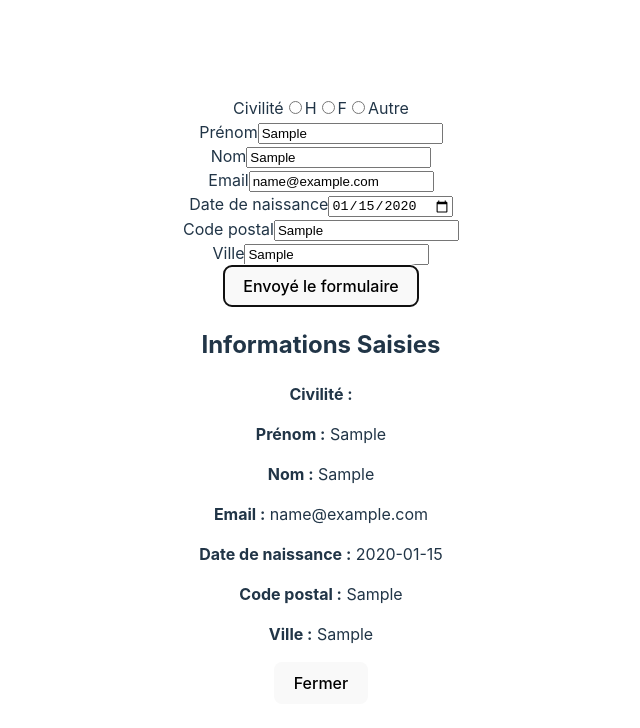
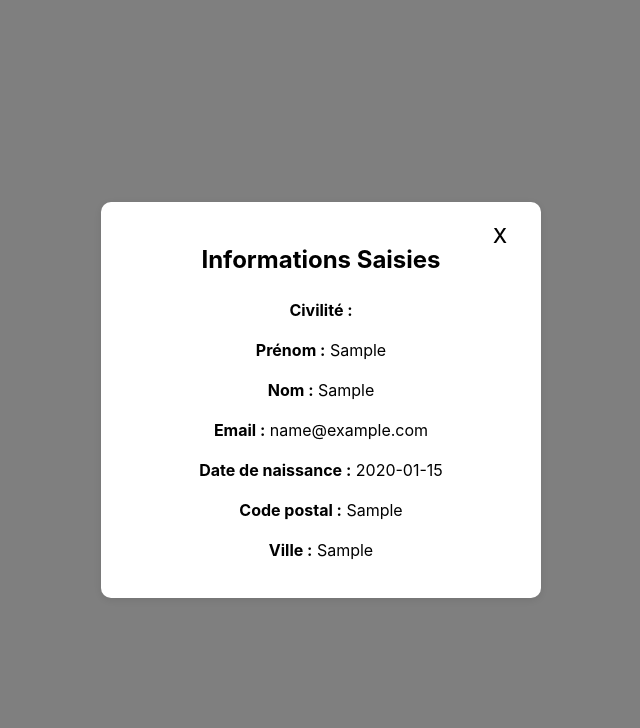
Before and after one commit to ThomasMoulins/app-cours, a React (Vite) app: page / in a window 1280 px wide. Both pictures are taken after typing "Sample", "Sample", "name@example.com", "2020-01-15", "Sample", "Sample" into the empty fields and a click on the button "Envoyé le formulaire". Shown: the top 728 px of the page, without its empty margins (319-959 px from the left). Built offline with nearby package versions, Linux system fonts and the light colour scheme.

Commit message:
Fenetre modal

```diff
--- a/src/components/Formulaire.jsx
+++ b/src/components/Formulaire.jsx
@@ -1,16 +1,16 @@
 import { useState } from "react";
 import Input from "./Input";
+import Modal from "./Modal/Modal";
 
 const Formulaire = () => {
-
   const [formData, setFormData] = useState({
-        civility: '',
-        name: '',
-        lastname: '',
-        email: '',
-        birthdate: '',
-        cp: '',
-        ville: '',
+    civility: "",
+    name: "",
+    lastname: "",
+    email: "",
+    birthdate: "",
+    cp: "",
+    ville: "",
   });
 
   const handleChange = (e) => {
@@ -20,43 +20,43 @@ const Formulaire = () => {
     });
   };
 
-  const [showModal, setShowModal] = useState(false);
+  const [isModalOpen, setModalOpen] = useState(false);
 
   function submitForm(event) {
     event.preventDefault();
-    setShowModal(true);
+    setModalOpen(true);
   }
 
   function closeModal() {
-    setShowModal(false);
+    setModalOpen(false);
   }
 
   return (
     <>
       <form onSubmit={submitForm}>
-        <div>
-          <label htmlFor="civility">Civilité</label>
-          <input
+        <Input
+          label="Homme"
           type="radio"
           name="civility"
           value="Homme"
           onChange={handleChange}
-          />H
-          <input
+        />
+        <Input
+          label="Femme"
           type="radio"
           name="civility"
           value="Femme"
           onChange={handleChange}
-          />F
-          <input
+        />
+        <Input
+          label="Autre"
           type="radio"
           name="civility"
           value="Autre"
           onChange={handleChange}
-          />Autre
-        </div>
+        />
         <Input
-            label="Prénom"
+          label="Prenom"
           type="text"
           name="name"
           value={formData.name}
@@ -99,19 +99,30 @@ const Formulaire = () => {
         />
         <button type="submit">Envoyé le formulaire</button>
       </form>
-      {showModal && (
-        <div className="modal">
+      <Modal isOpen={isModalOpen} onClose={closeModal}>
         <h2>Informations Saisies</h2>
-            <p><strong>Civilité :</strong> {formData.civility}</p>
-            <p><strong>Prénom :</strong> {formData.name}</p>
-            <p><strong>Nom :</strong> {formData.lastname}</p>
-            <p><strong>Email :</strong> {formData.email}</p>
-            <p><strong>Date de naissance :</strong> {formData.birthdate}</p>
-            <p><strong>Code postal :</strong> {formData.cp}</p>
-            <p><strong>Ville :</strong> {formData.ville}</p>
-            <button onClick={closeModal}>Fermer</button>
-        </div>
-      )}
+        <p>
+          <strong>Civilité :</strong> {formData.civility}
+        </p>
+        <p>
+          <strong>Prénom :</strong> {formData.name}
+        </p>
+        <p>
+          <strong>Nom :</strong> {formData.lastname}
+        </p>
+        <p>
+          <strong>Email :</strong> {formData.email}
+        </p>
+        <p>
+          <strong>Date de naissance :</strong> {formData.birthdate}
+        </p>
+        <p>
+          <strong>Code postal :</strong> {formData.cp}
+        </p>
+        <p>
+          <strong>Ville :</strong> {formData.ville}
+        </p>
+      </Modal>
     </>
   );
 };
--- /dev/null
+++ b/src/components/Modal/Modal.css
@@ -0,0 +1,34 @@
+.modal-overlay {
+    position: fixed;
+    top: 0;
+    left: 0;
+    right: 0;
+    bottom: 0;
+    background-color: rgba(0, 0, 0, 0.5);
+    display: flex;
+    justify-content: center;
+    align-items: center;
+    z-index: 1000;
+  }
+
+  .modal-content {
+    background-color: white;
+    padding: 20px;
+    border-radius: 10px;
+    position: relative;
+    width: 400px;
+    max-width: 80%;
+    box-shadow: 0 2px 10px rgba(0, 0, 0, 0.1);
+    color: black;
+  }
+
+  .modal-close-button {
+    position: absolute;
+    top: 10px;
+    right: 10px;
+    background: none;
+    border: none;
+    font-size: 20px;
+    cursor: pointer;
+    color: black;
+  }
--- /dev/null
+++ b/src/components/Modal/Modal.jsx
@@ -0,0 +1,26 @@
+import './Modal.css';
+
+const Modal = ({ isOpen, onClose, children }) => {
+  if (!isOpen) {
+    return null;
+  }
+
+  const handleOverlayClick = (e) => {
+    if (e.target === e.currentTarget) {
+      onClose(); // Ferme la modale si le clic est sur l'overlay
+    }
+  };
+
+  return (
+    <div className="modal-overlay" onClick={handleOverlayClick}>
+      <div className="modal-content">
+        <button className="modal-close-button" onClick={onClose}>
+          X
+        </button>
+        {children}
+      </div>
+    </div>
+  );
+};
+
+export default Modal;
```
Lines whose indentation alone changed are shown as unchanged.
